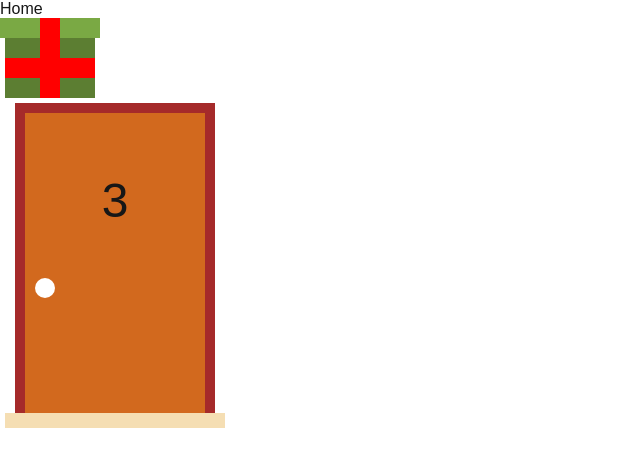
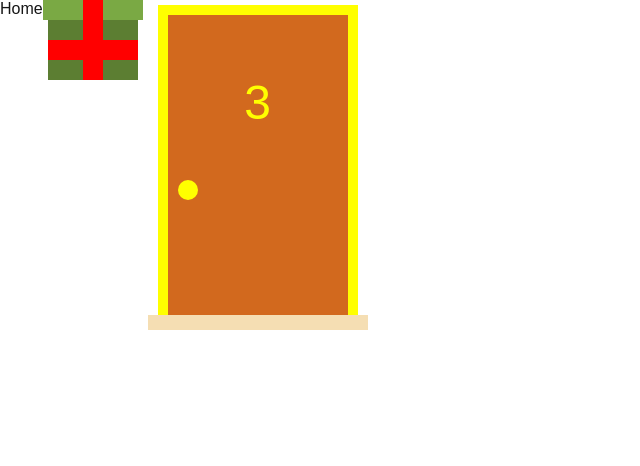
Before and after one commit to douglimaonline/monty-hall, a Next.js app: page / in a window 1280 px wide. Shown: the top 466 px of the page, without its empty margins (0-640 px from the left). Built offline with nearby package versions, Linux system fonts and the light colour scheme.

Commit message:
Add Door Selected CSS

```diff
--- a/app/components/Door.jsx
+++ b/app/components/Door.jsx
@@ -1,9 +1,10 @@
 import styles from '@/app/styles/door.module.css'
 
-export default function Door() {
+export default function Door(props) {
+  const selected = props.selected ? styles.selected : ''
   return (
     <div className={styles.area}>
-      <div className={styles.door}>
+      <div className={`${styles.door} ${selected}`}>
         <div className={styles.number}>3</div>
         <div className={styles.knob}></div>
       </div>
--- a/app/page.jsx
+++ b/app/page.jsx
@@ -3,10 +3,10 @@ import Door from '@/app/components/Door'
 
 export default function Home() {
   return (
-    <div>
+    <div style={{ display: 'flex' }}>
       <div>Home</div>
       <Gift />
-      <Door />
+      <Door selected />
     </div>
   )
 }
--- a/app/styles/door.module.css
+++ b/app/styles/door.module.css
@@ -38,3 +38,14 @@
   height: 15px;
   background-color: wheat;
 }
+
+.selected {
+  border-top: 10px solid yellow;
+  border-left: 10px solid yellow;
+  border-right: 10px solid yellow;
+  color: yellow;
+}
+
+.selected .knob {
+  background-color: yellow;
+}
```
